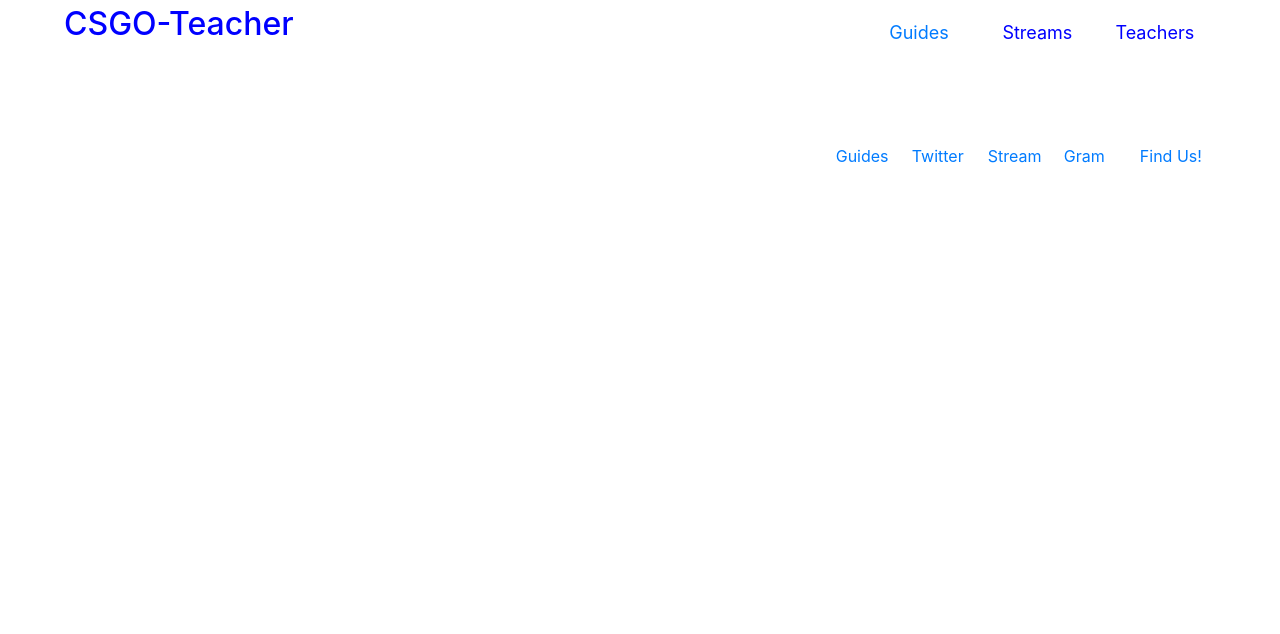
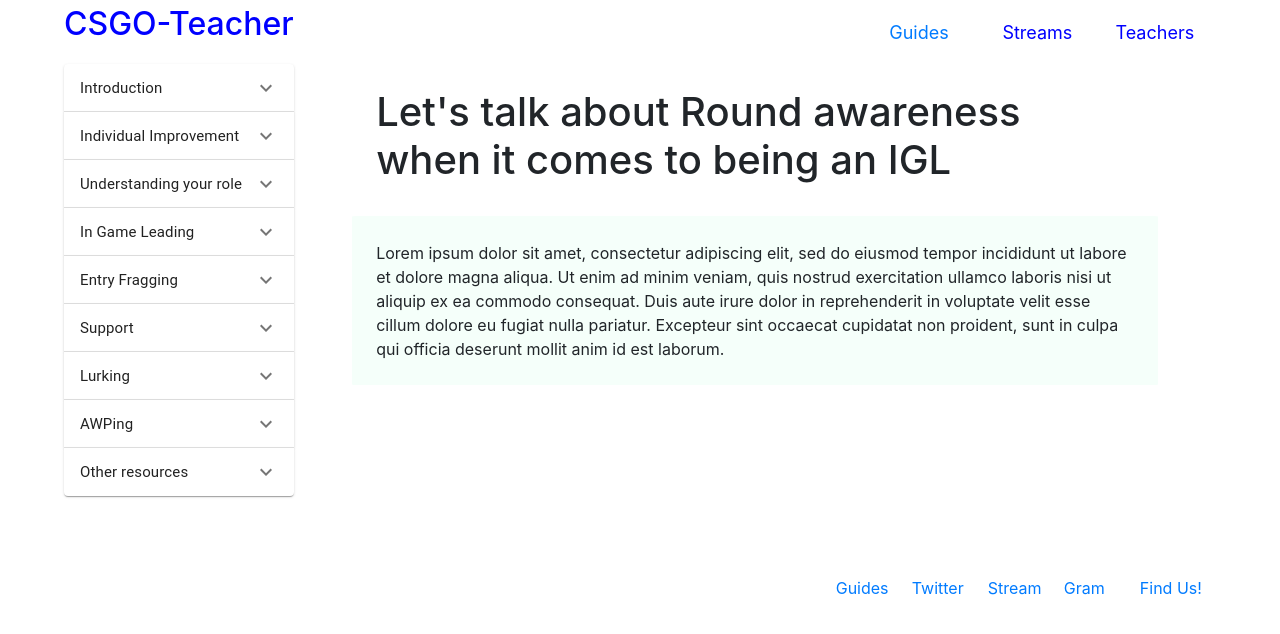
Before and after one commit to kukicako/Counter-Tony, a React (Create React App) app: page /RoundAwareness in a window 1280 px wide. Shown: the top 634 px of the page. Built offline with nearby package versions, Linux system fonts and the light colour scheme.

Commit message:
Working links for Intro + Round Awareness

```diff
--- a/src/App.js
+++ b/src/App.js
@@ -6,6 +6,8 @@ import 'bootstrap/dist/css/bootstrap.min.css';
 import Guides from './Components/Guides/guides.js'
 import Nav from './Components/Homepage/nav.js'
 import Footer from './Components/Homepage/footer.js'
+import IGLHome from './Components/Guides/InGameLeading/introiglhome'
+import RoundAwarenessHome from './Components/Guides/InGameLeading/roundawarenesshome'
 // import Appointment from './Components/Homepage/appointment.js'
 
 function App() {
@@ -15,6 +17,8 @@ function App() {
         <Nav />
         <Route exact path="/" component={Homepage} />
         <Route exact path="/Guides" component={Guides} />
+        <Route exact path="/IGLIntroduction" component={IGLHome} />
+        <Route exact path="/RoundAwareness" component={RoundAwarenessHome} />
         <Footer />
       </div>
     </Router>
--- /dev/null
+++ b/src/Components/Guides/InGameLeading/introiglhome.js
@@ -0,0 +1,19 @@
+import React from 'react'
+import IntroIglTitle from './introigltitle.js'
+import IntroIglText from './introigltext.js'
+import Guidesidebar from '../guidesidebar.js'
+
+
+function IGLHome() {
+    return(
+        <div className='GuidePage'>
+            <Guidesidebar />
+            <div className='GuidePageStyling'>
+                <IntroIglTitle />
+                <IntroIglText />
+            </div>
+        </div>
+    )
+}
+
+export default IGLHome
--- a/src/Components/Guides/InGameLeading/introigltext.js
+++ b/src/Components/Guides/InGameLeading/introigltext.js
@@ -0,0 +1,9 @@
+import React from 'react';
+
+function IntoIglText() {
+    return(
+        <p className="GuideText"> Lorem ipsum dolor sit amet, consectetur adipiscing elit, sed do eiusmod tempor incididunt ut labore et dolore magna aliqua. Ut enim ad minim veniam, quis nostrud exercitation ullamco laboris nisi ut aliquip ex ea commodo consequat. Duis aute irure dolor in reprehenderit in voluptate velit esse cillum dolore eu fugiat nulla pariatur. Excepteur sint occaecat cupidatat non proident, sunt in culpa qui officia deserunt mollit anim id est laborum.  </p>
+    )
+}
+
+export default IntoIglText;
--- a/src/Components/Guides/InGameLeading/introigltitle.js
+++ b/src/Components/Guides/InGameLeading/introigltitle.js
@@ -0,0 +1,9 @@
+import React from 'react';
+
+function IntroIglTitle () {
+    return(
+        <h1 className="GuideTitle">Let's begin to dive into IGL</h1>
+    )
+}
+
+export default IntroIglTitle;
--- /dev/null
+++ b/src/Components/Guides/InGameLeading/roundawarenesshome.js
@@ -0,0 +1,19 @@
+import React from 'react'
+import RoundAwarenessTitle from './roundawarenesstitle.js'
+import RoundAwarenessText from './roundawarenesstext.js'
+import Guidesidebar from '../guidesidebar.js'
+
+
+function RoundAwarenessHome() {
+    return(
+        <div className='GuidePage'>
+            <Guidesidebar />
+            <div className='GuidePageStyling'>
+                <RoundAwarenessTitle />
+                <RoundAwarenessText />
+            </div>
+        </div>
+    )
+}
+
+export default RoundAwarenessHome;
--- a/src/Components/Guides/InGameLeading/roundawarenesstext.js
+++ b/src/Components/Guides/InGameLeading/roundawarenesstext.js
@@ -0,0 +1,9 @@
+import React from 'react';
+
+function RoundAwarenessText() {
+    return(
+        <p className="GuideText"> Lorem ipsum dolor sit amet, consectetur adipiscing elit, sed do eiusmod tempor incididunt ut labore et dolore magna aliqua. Ut enim ad minim veniam, quis nostrud exercitation ullamco laboris nisi ut aliquip ex ea commodo consequat. Duis aute irure dolor in reprehenderit in voluptate velit esse cillum dolore eu fugiat nulla pariatur. Excepteur sint occaecat cupidatat non proident, sunt in culpa qui officia deserunt mollit anim id est laborum.  </p>
+    )
+}
+
+export default RoundAwarenessText;
--- a/src/Components/Guides/InGameLeading/roundawarenesstitle.js
+++ b/src/Components/Guides/InGameLeading/roundawarenesstitle.js
@@ -0,0 +1,9 @@
+import React from 'react';
+
+function RoundAwarenessTitle () {
+    return(
+        <h1 className="GuideTitle">Let's talk about Round awareness when it comes to being an IGL</h1>
+    )
+}
+
+export default RoundAwarenessTitle;
--- a/src/Components/Guides/guides.js
+++ b/src/Components/Guides/guides.js
@@ -2,6 +2,7 @@ import React from 'react'
 import Guidesidebar from './guidesidebar.js'
 import GuideTitle from './guidetitle.js'
 import GuideText from './guidetext.js'
+import IGLHome from './InGameLeading/introiglhome.js'
 
 function Guides() {
     return(
--- a/src/Components/Guides/guidesidebar.js
+++ b/src/Components/Guides/guidesidebar.js
@@ -5,6 +5,7 @@ import ExpansionPanelSummary from '@material-ui/core/ExpansionPanelSummary';
 import ExpansionPanelDetails from '@material-ui/core/ExpansionPanelDetails';
 import Typography from '@material-ui/core/Typography';
 import ExpandMoreIcon from '@material-ui/icons/ExpandMore';
+import {Link} from 'react-router-dom';
 
 const useStyles = makeStyles((theme) => ({
   root: {
@@ -104,8 +105,8 @@ export default function Guidesidebar() {
         </ExpansionPanelSummary>
         <ExpansionPanelDetails className={classes.guidePanel}>
           <Typography className={classes.buttonDiv}>
-           <button className={classes.guideButton}>Introduction</button>
-           <button className={classes.guideButton}>Round Awareness</button>
+           <Link className={classes.guideButton} to='/IGLIntroduction'>Introduction</Link>
+           <Link className={classes.guideButton} to='/RoundAwareness'>Round Awareness</Link>
            <button className={classes.guideButton}>Economical Awareness</button>
            <button className={classes.guideButton}>In Game "LEADING"</button>
            <button className={classes.guideButton}>Strategies</button>
--- a/src/Components/Homepage/nav.js
+++ b/src/Components/Homepage/nav.js
@@ -66,7 +66,7 @@ const Nav = () => {
            </NavLeft>
 
            <NavRight>
-               <StyledP><Link to="/guides">Guides</Link> </StyledP>
+               <StyledP><Link to="/Guides">Guides</Link> </StyledP>
                <StyledP href="https://www.w3schools.com">Streams</StyledP>
                <StyledP href="https://www.w3schools.com">Teachers</StyledP>
 
```
